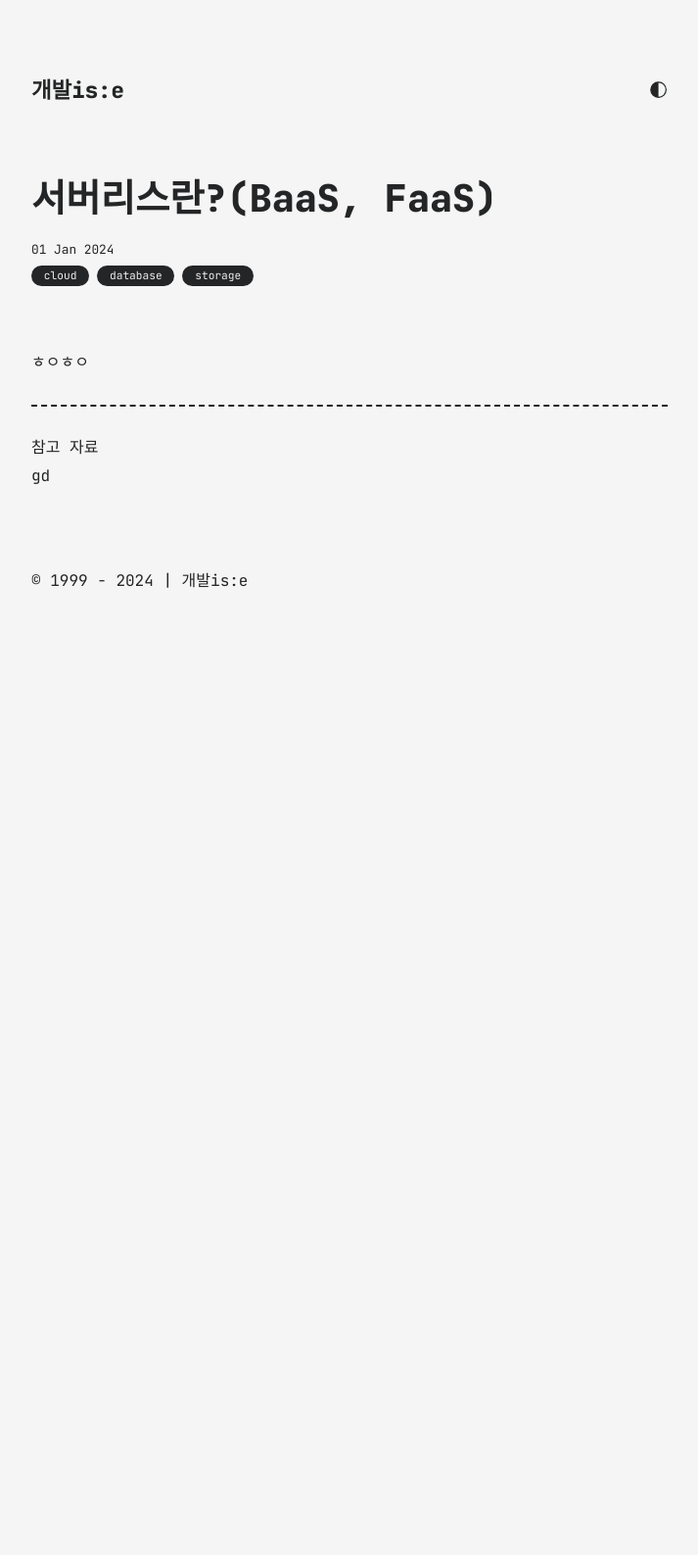
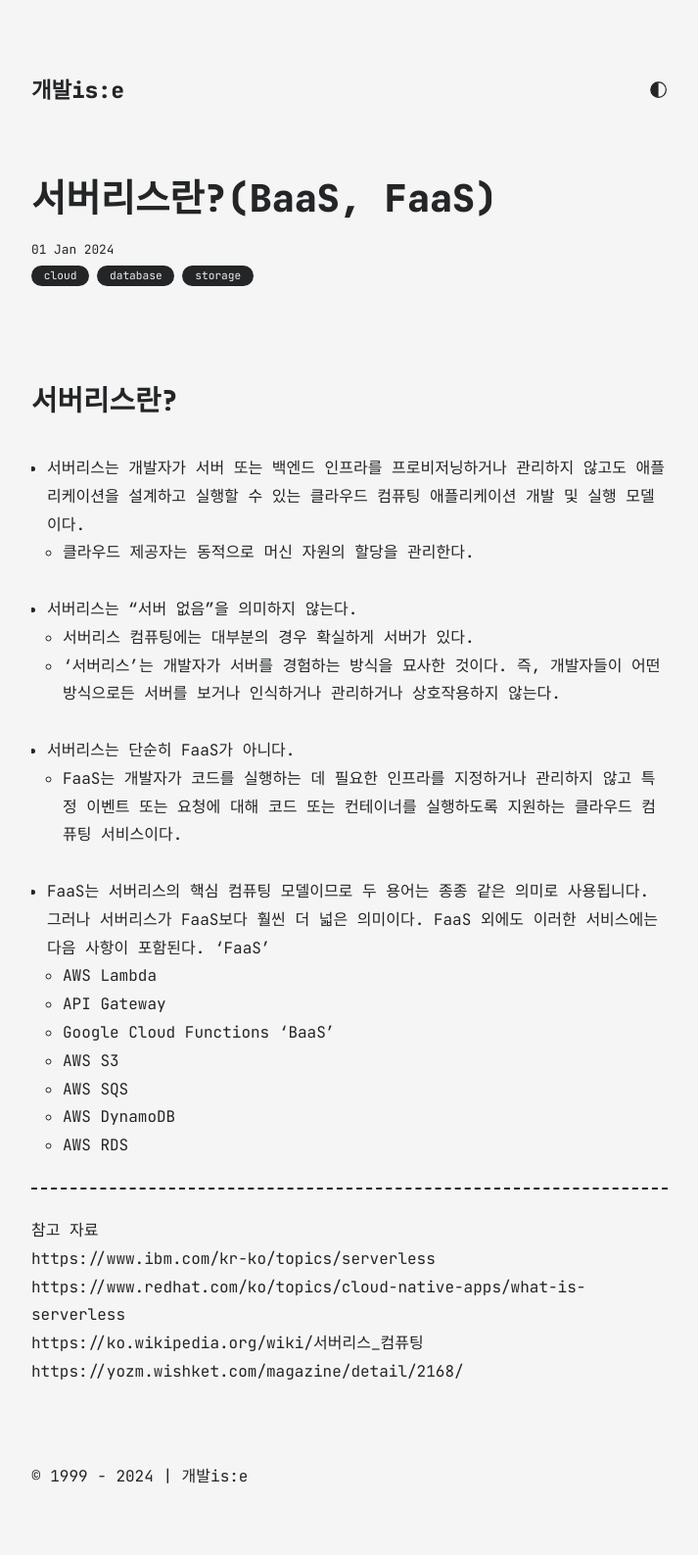
Before and after one commit to LeeJae-H/LeeJae-H.github.io, a Jekyll site: the page built from all_collections/_posts/2024-01-01-6.md, in a window 1280 px wide. Shown: the whole page at 98% size, without its empty margins (283-996 px from the left). Built offline with Jekyll 4.4.1, drawn with Linux system fonts in a browser that asks for light colours; before the commit the page ends 900 px from its top, so only the background shows below that.

Commit message:
editsvls

```diff
--- a/all_collections/_posts/2024-01-01-6.md
+++ b/all_collections/_posts/2024-01-01-6.md
@@ -4,11 +4,31 @@ title: 서버리스란?(BaaS, FaaS)
 date: 2024-01-01
 categories: [cloud, database, storage]
 ---
-ㅎㅇㅎㅇ
-
-
-
+## 서버리스란?
+- 서버리스는 개발자가 서버 또는 백엔드 인프라를 프로비저닝하거나 관리하지 않고도 애플리케이션을 설계하고 실행할 수 있는 클라우드 컴퓨팅 애플리케이션 개발 및 실행 모델이다.
+    - 클라우드 제공자는 동적으로 머신 자원의 할당을 관리한다.
+<br>
+- 서버리스는 "서버 없음"을 의미하지 않는다.
+    - 서버리스 컴퓨팅에는 대부분의 경우 확실하게 서버가 있다.
+    - '서버리스'는 개발자가 서버를 경험하는 방식을 묘사한 것이다. 즉, 개발자들이 어떤 방식으로든 서버를 보거나 인식하거나 관리하거나 상호작용하지 않는다.
+<br>
+- 서버리스는 단순히 FaaS가 아니다.
+    - FaaS는 개발자가 코드를 실행하는 데 필요한 인프라를 지정하거나 관리하지 않고 특정 이벤트 또는 요청에 대해 코드 또는 컨테이너를 실행하도록 지원하는 클라우드 컴퓨팅 서비스이다.
+<br>
+- FaaS는 서버리스의 핵심 컴퓨팅 모델이므로 두 용어는 종종 같은 의미로 사용됩니다. 그러나 서버리스가 FaaS보다 훨씬 더 넓은 의미이다. FaaS 외에도 이러한 서비스에는 다음 사항이 포함된다.
+    'FaaS'
+    - AWS Lambda
+    - API Gateway
+    - Google Cloud Functions
+    'BaaS'
+    - AWS S3
+    - AWS SQS
+    - AWS DynamoDB
+    - AWS RDS
 
 ---
 참고 자료
-gd
+https://www.ibm.com/kr-ko/topics/serverless
+https://www.redhat.com/ko/topics/cloud-native-apps/what-is-serverless
+https://ko.wikipedia.org/wiki/서버리스_컴퓨팅
+https://yozm.wishket.com/magazine/detail/2168/
```
